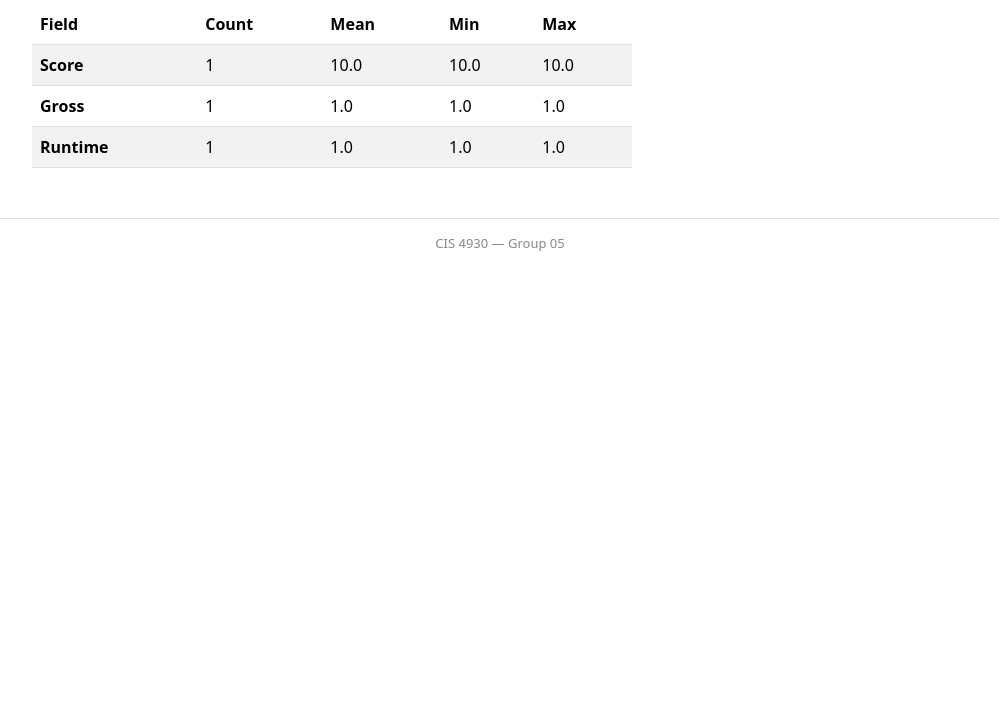
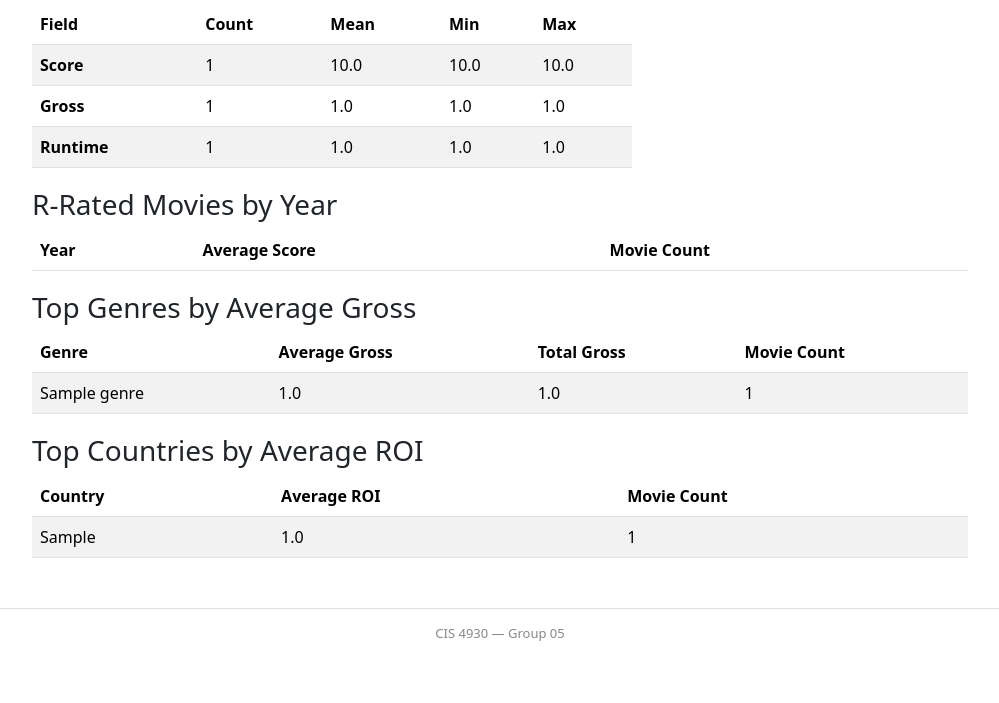
Before and after one commit to CaydenConn/cis4930-sp26-django-project-group-05, a Django app: page /analytics/ in a window 1280 px wide. Shown: the part 202-905 px from the top of the page, without its empty margins (140-1139 px from the left). Before the commit the page ends 453 px from the top, so only its background shows below. Run offline with Django 5.2, Linux system fonts and the light colour scheme; tables that the repository leaves empty hold one stand-in row (values such as "Sample post"); lists and menus that the app fills with data are empty.

Commit message:
Complete analytics and weather features

```diff
--- a/Project3/myapp/templates/myapp/analytics.html
+++ b/Project3/myapp/templates/myapp/analytics.html
@@ -36,5 +36,67 @@
   </tbody>
 </table>
 
+<h3>R-Rated Movies by Year</h3>
+<table class="table table-striped table-hover">
+  <thead>
+    <tr>
+      <th>Year</th>
+      <th>Average Score</th>
+      <th>Movie Count</th>
+    </tr>
+  </thead>
+  <tbody>
+    {% for row in r_movies_trend %}
+    <tr>
+      <td>{{ row.year }}</td>
+      <td>{{ row.avg_score }}</td>
+      <td>{{ row.movie_count }}</td>
+    </tr>
+    {% endfor %}
+  </tbody>
+</table>
+
+<h3>Top Genres by Average Gross</h3>
+<table class="table table-striped table-hover">
+  <thead>
+    <tr>
+      <th>Genre</th>
+      <th>Average Gross</th>
+      <th>Total Gross</th>
+      <th>Movie Count</th>
+    </tr>
+  </thead>
+  <tbody>
+    {% for row in genre_gross_summary %}
+    <tr>
+      <td>{{ row.genre }}</td>
+      <td>{{ row.avg_gross }}</td>
+      <td>{{ row.total_gross }}</td>
+      <td>{{ row.movie_count }}</td>
+    </tr>
+    {% endfor %}
+  </tbody>
+</table>
+
+<h3>Top Countries by Average ROI</h3>
+<table class="table table-striped table-hover">
+  <thead>
+    <tr>
+      <th>Country</th>
+      <th>Average ROI</th>
+      <th>Movie Count</th>
+    </tr>
+  </thead>
+  <tbody>
+    {% for row in country_roi %}
+    <tr>
+      <td>{{ row.country }}</td>
+      <td>{{ row.avg_roi }}</td>
+      <td>{{ row.movie_count }}</td>
+    </tr>
+    {% endfor %}
+  </tbody>
+</table>
+
 {% endif %}
 {% endblock %}
--- a/Project3/myapp/views.py
+++ b/Project3/myapp/views.py
@@ -135,6 +135,7 @@
         total_gross=("gross", "sum"),
         movie_count=("name", "count"),
     ).sort_values("avg_gross", ascending=False)
+    genre_gross_summary = genre_gross_summary.reset_index().head(10).round(2)
 
     # Average ROI per country (top 10)
     df_roi = df.dropna(subset=['budget', 'gross']).copy()
@@ -143,9 +144,15 @@
         avg_roi=("roi", "mean"),
         movie_count=("name", "count"),
     ).sort_values("avg_roi", ascending=False)
+    country_roi = country_roi.reset_index().head(10).round(2)
+
+    r_movies_trend = r_movies_trend.reset_index().round(2)
 
 
     return render(request, 'myapp/analytics.html', {
         'empty': False,
         'summary_stats': summary_stats,
+        'r_movies_trend': r_movies_trend.to_dict(orient='records'),
+        'genre_gross_summary': genre_gross_summary.to_dict(orient='records'),
+        'country_roi': country_roi.to_dict(orient='records'),
     })
```
Also changed, not shown: Project3/myapp/management/commands/fetch_data.py (+14 -7 lines).
